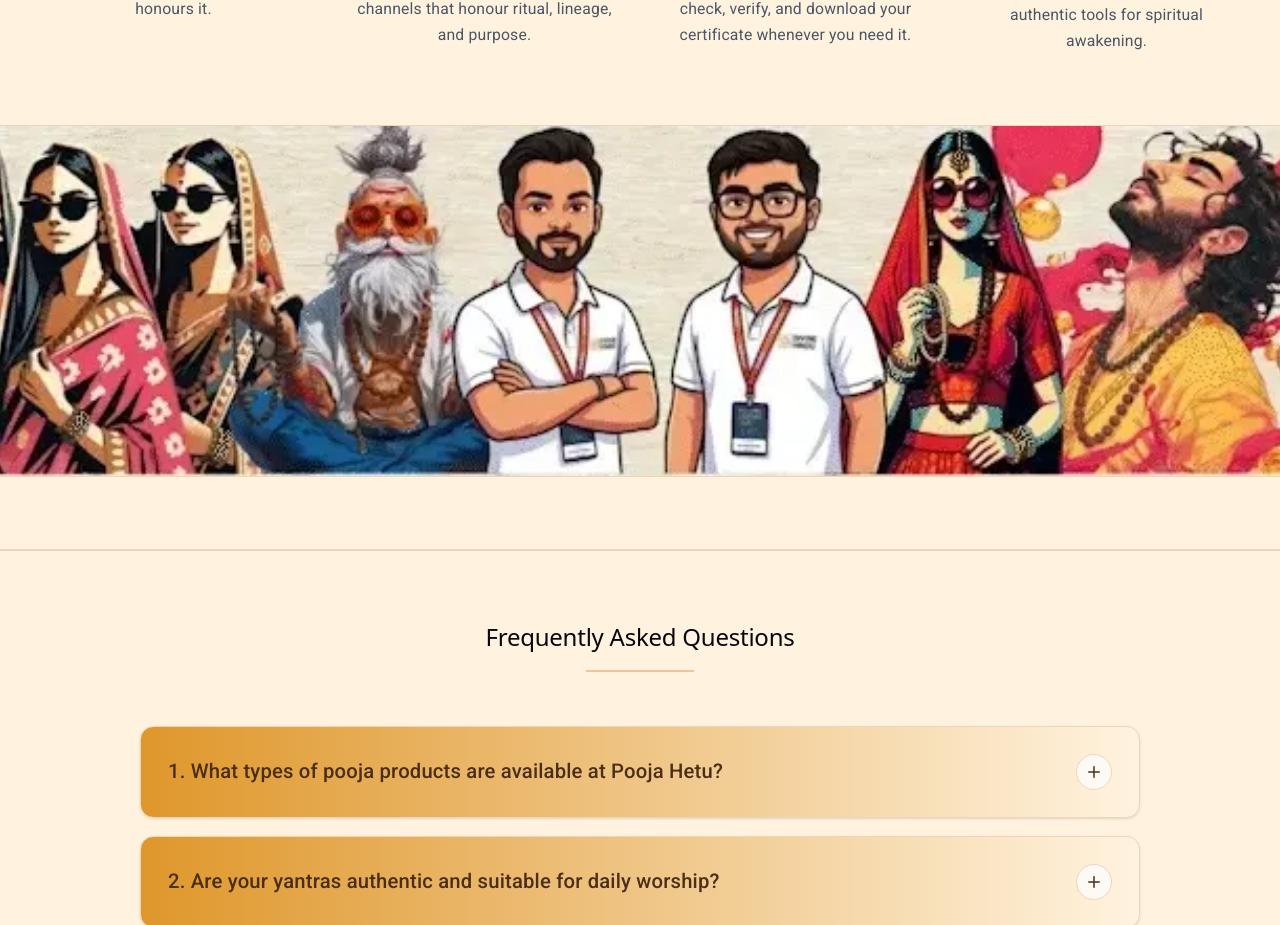
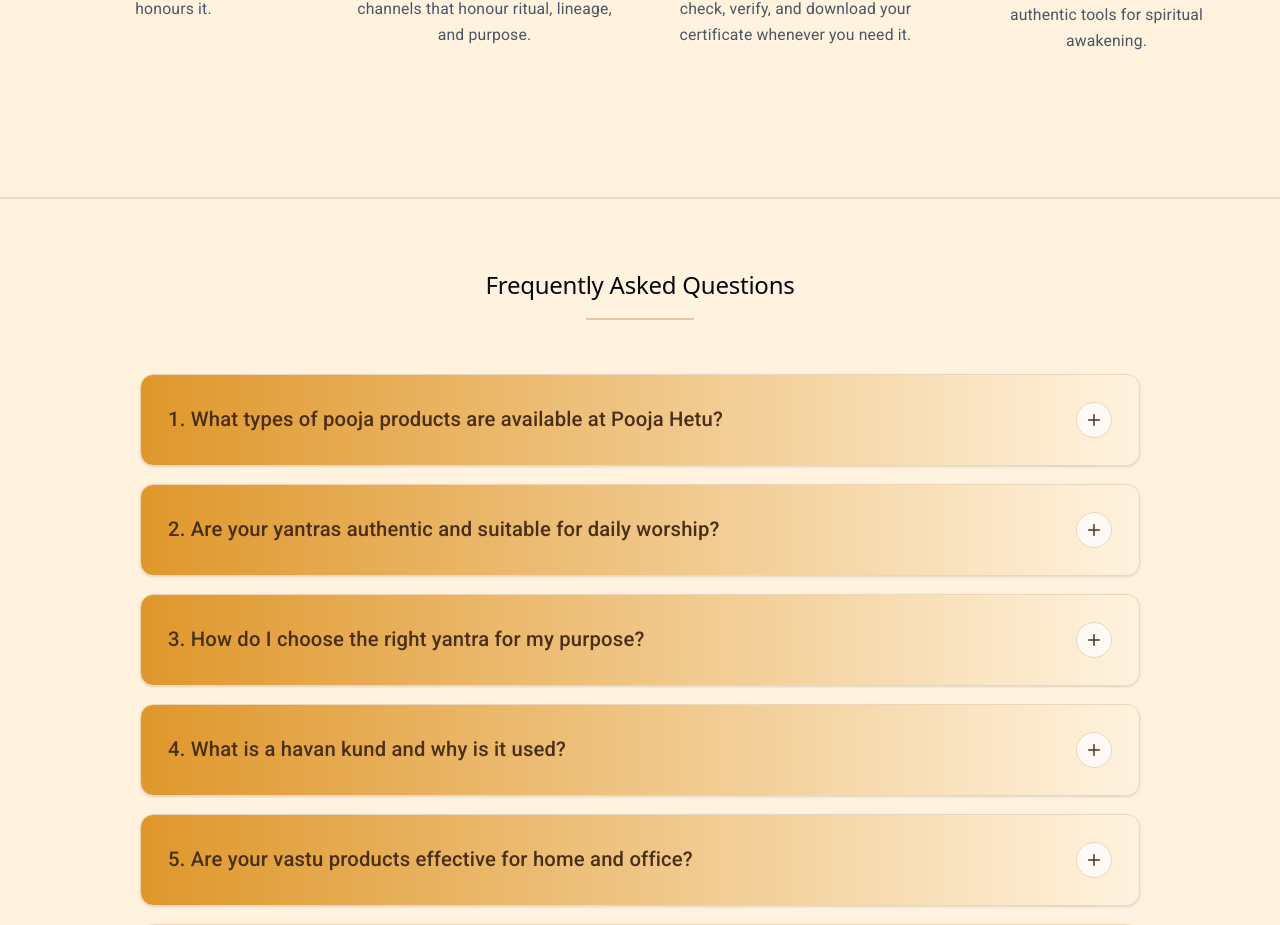
Before and after one commit to puspendrasingh639697/Spritual_shop, a React (Vite) app: page / in a window 1280 px wide. Shown: the part 6598-7523 px from the top of the page. Built offline with nearby package versions, Linux system fonts and the light colour scheme; no server answers.

Commit message:
Updated LatestTrending and WhyChooseUsSection components with dynamic data and UI improvements

```diff
--- a/src/components/DivineWisdomHub.jsx
+++ b/src/components/DivineWisdomHub.jsx
@@ -62,14 +62,7 @@
 
       </div>
 
-      {/* Edge-to-Edge Fluid Banner matching reference screenshot style */}
-      <div className="w-full overflow-hidden bg-white border-y border-[#edd5b9]">
-        <img
-          src={bannerImage}
-          alt="Authentic Community Banner"
-          className="w-full h-[150px] sm:h-[230px] md:h-[290px] lg:h-[350px] object-cover block"
-        />
-      </div>
+
     </section>
   );
 };
```
